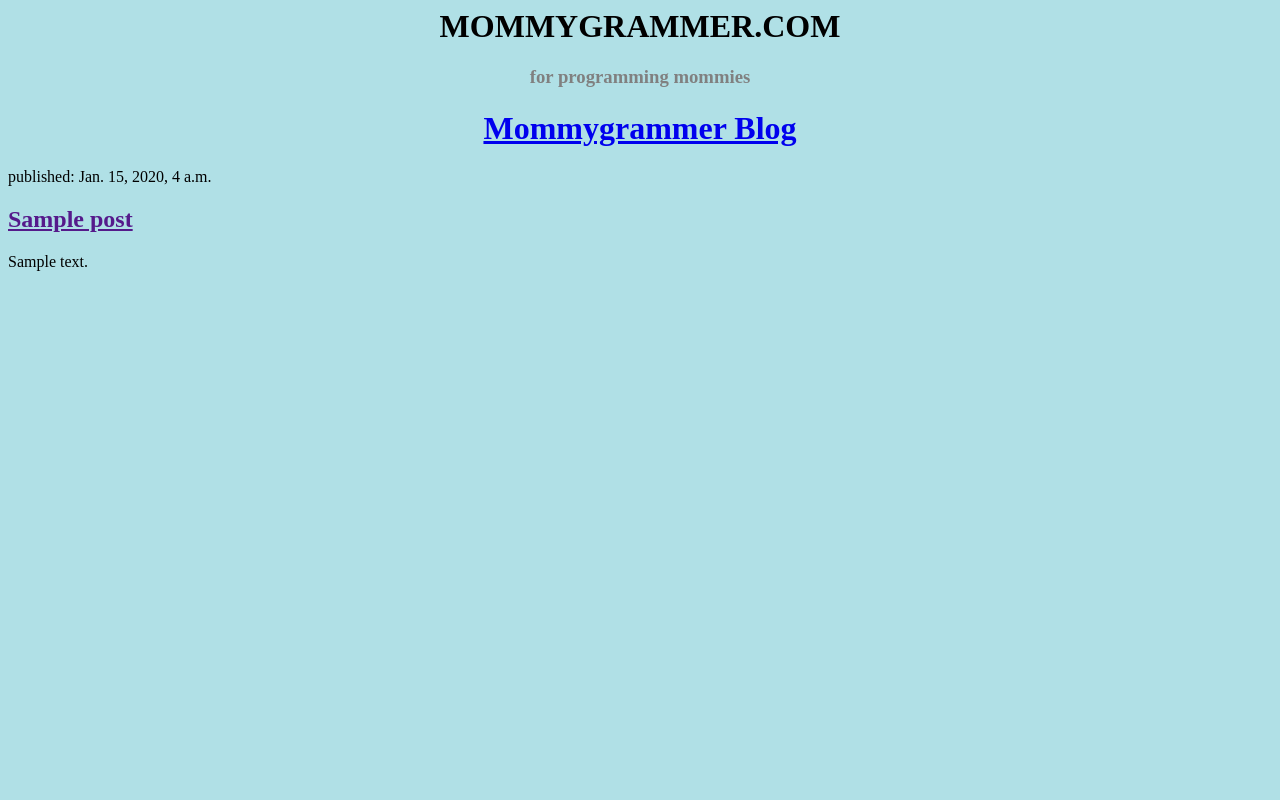
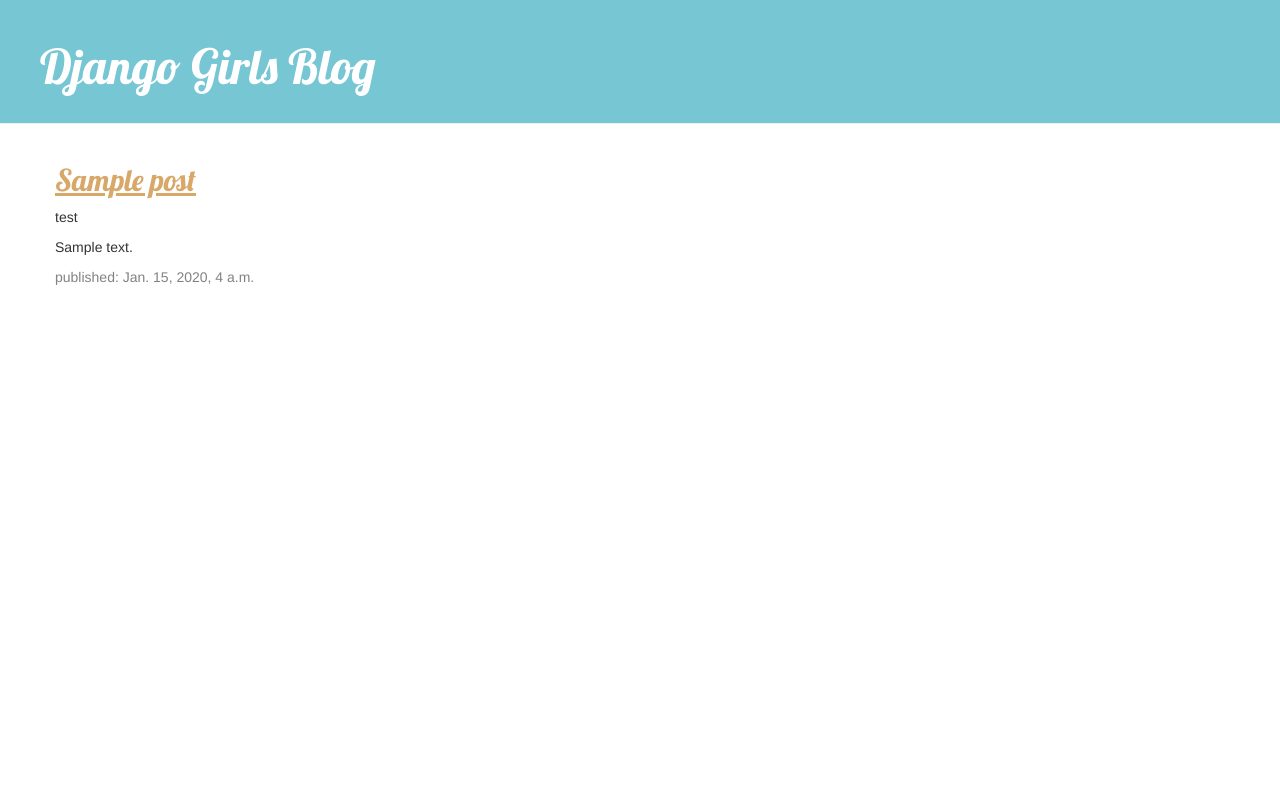
Before and after one commit to ggbradford/mommygrammer, a Django app: template blog/templates/blog/post_list.html in a window 1280 px wide. Run offline with Django 3.2, Linux system fonts and the light colour scheme; the template is opened without the code that fills it: values that come from a table or form of the project are taken from there, others are empty; tables that the repository leaves empty hold one stand-in row (values such as "Sample post"); some libraries are stand-ins or nearby versions.

Commit message:
Added css and block content,basehtml, postdetails.

```diff
--- /dev/null
+++ b/blog/static/css/blog.css
@@ -0,0 +1,65 @@
+.body {
+    background-blend-mode: luminosity;
+    background-color: #ebebeb;
+}
+
+.headertop {
+    background-color: #ffffff;
+}
+.page-header {
+    background-color: #76c6d4;
+    margin-top: 0;
+    padding: 20px 20px 20px 40px;
+}
+
+.page-header h1, .page-header h1 a, .page-header h1 a:visited, .page-header h1 a:active {
+    color: white;
+    font-size: 36pt;
+    text-decoration: none;
+}
+
+.content {
+    margin-left: 40px;
+
+}
+
+h1, h2, h3, h4 {
+    font-family: 'Lobster', cursive;
+}
+
+.date {
+    color: #828282;
+}
+
+.save {
+    float: right;
+}
+
+.post-form textarea, .post-form input {
+    width: 100%;
+}
+
+.top-menu, .top-menu:hover, .top-menu:visited {
+    color: #ffffff;
+    float: right;
+    font-size: 26pt;
+    margin-right: 20px;
+}
+
+.post {
+    margin-bottom: 70px;
+
+
+}
+
+.post h1 a, .post h1 a:visited {
+    color: #000000;
+}
+
+.title h2, h2 a, h1, h1 a {
+    color: #d8a869;
+    font-family:'Lobster', cursive;
+    text-decoration-line: underline;
+
+
+}
--- /dev/null
+++ b/blog/templates/blog/base.html
@@ -0,0 +1,26 @@
+{% load static %}
+<html>
+    <head>
+        <title>Mommygrammer.com</title>
+        <link rel="stylesheet" href="//maxcdn.bootstrapcdn.com/bootstrap/3.2.0/css/bootstrap.min.css">
+        <link rel="stylesheet" href="//maxcdn.bootstrapcdn.com/bootstrap/3.2.0/css/bootstrap-theme.min.css">
+        <link href="//fonts.googleapis.com/css?family=Lobster&subset=latin,latin-ext" rel="stylesheet" type="text/css">
+        <link rel="stylesheet" href="{% static 'css/blog.css' %}">
+
+
+    </head>
+
+    <body>
+            <div class="page-header">
+                <h1><a href="/">Django Girls Blog</a></h1>
+            </div>
+            <div class="content container">
+                <div class="row">
+                    <div class="col-md-8">
+                    {% block content %}
+                    {% endblock %}
+                    </div>
+                </div>
+            </div>
+        </body>
+</html>
--- a/blog/templates/blog/post_list.html
+++ b/blog/templates/blog/post_list.html
@@ -1,31 +1,23 @@
-<html>
-    <head>
-        <title>Mommygrammer.com</title>
-        <style>
-            h1 {color:black; text-align: center;}
-            h3 {color:gray; text-align: center;}
-            p {color:black;}
-            body {background-color: powderblue;}
-            .title {text-transform: uppercase;}
 
-        </style>
-
-    </head>
-
-    <body>
-        <h1 class="title"> Mommygrammer.com</h1>
-        <h3>for programming mommies</h3>
-        <div>
-                <h1><a href="/">Mommygrammer Blog</a></h1>
-            </div>
+ {% extends 'blog/base.html' %}
+{% block content %}
 
         {% for post in posts %}
 
-            <div>
-                <p>published: {{ post.published_date}}</p>
-                <h2><a href="">{{ post.title}}</a></h2>
-                <p>{{ post.text|linebreaksbr }}</p>
+            <div class="post">
+
+
+                <div class="title">
+                <h2><a href="{% url 'post_detail' pk=post.pk %}">{{ post.title }}</a>
+                    </h2>
+                    <p> test</p>
+                </div>
+
+                 <p>{{ post.text|linebreaksbr }}</p>
+
+                <div class="date">
+                    <p>published: {{ post.published_date }}</p>
+                    </div>
             </div>
         {% endfor %}
-    </body>
-</html>
+{% endblock %}
--- a/blog/urls.py
+++ b/blog/urls.py
@@ -3,4 +3,5 @@
 
 urlpatterns = [
     path ('', views.post_list, name='post_list'),
+    path('post/<int:pk>/', views.post_detail, name='post_detail'),
 ]
--- a/blog/views.py
+++ b/blog/views.py
@@ -1,4 +1,4 @@
-from django.shortcuts import render
+from django.shortcuts import render, get_object_or_404
 from django.utils import timezone
 from .models import Post
 
@@ -6,3 +6,7 @@
 def post_list(request):
     posts = Post.objects.filter(published_date__lte=timezone.now()).order_by('published_date')
     return render(request, 'blog/post_list.html',{'posts':posts})
+
+def post_detail(request, pk):
+    post = get_object_or_404(Post, pk=pk)
+    return render(request, 'blog/post_detail.html', {'post': post})
```
Also changed, not shown: blog/templates/blog/post_detail.html (added, +19 -0 lines).
